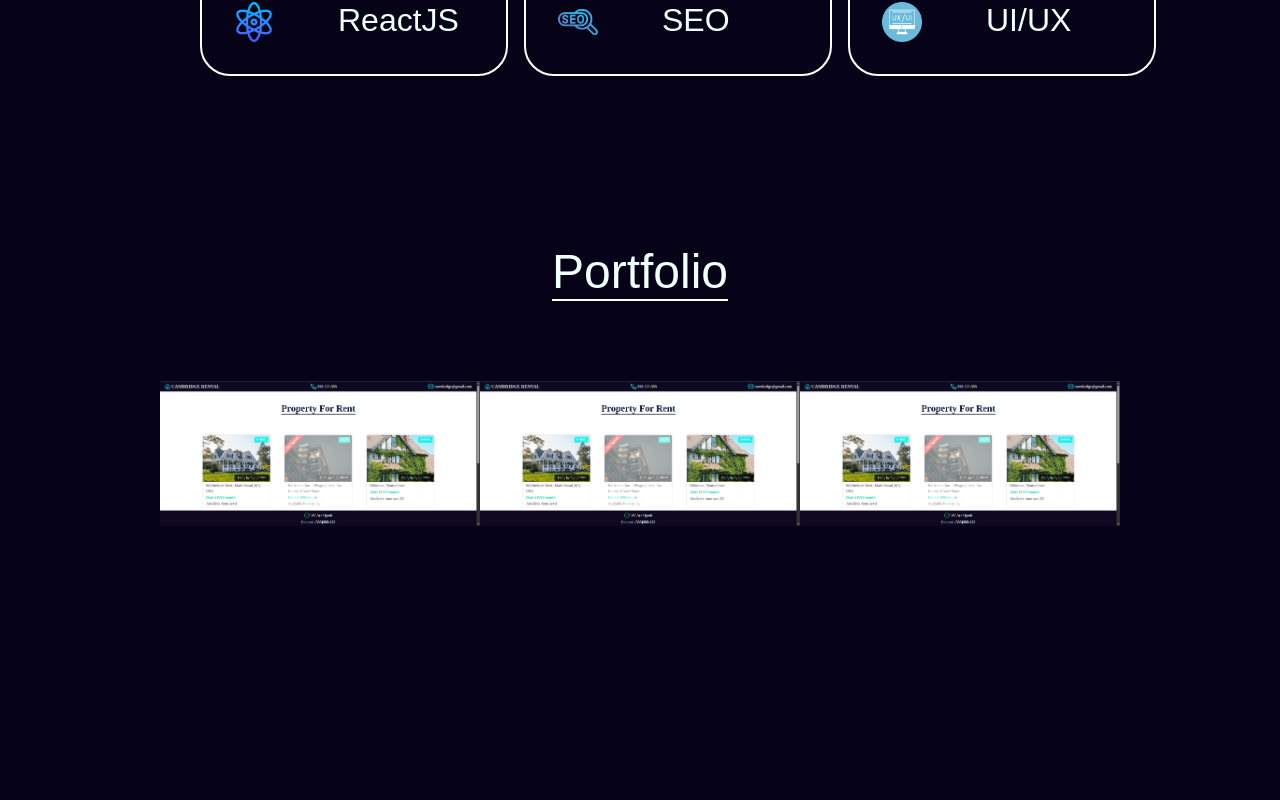
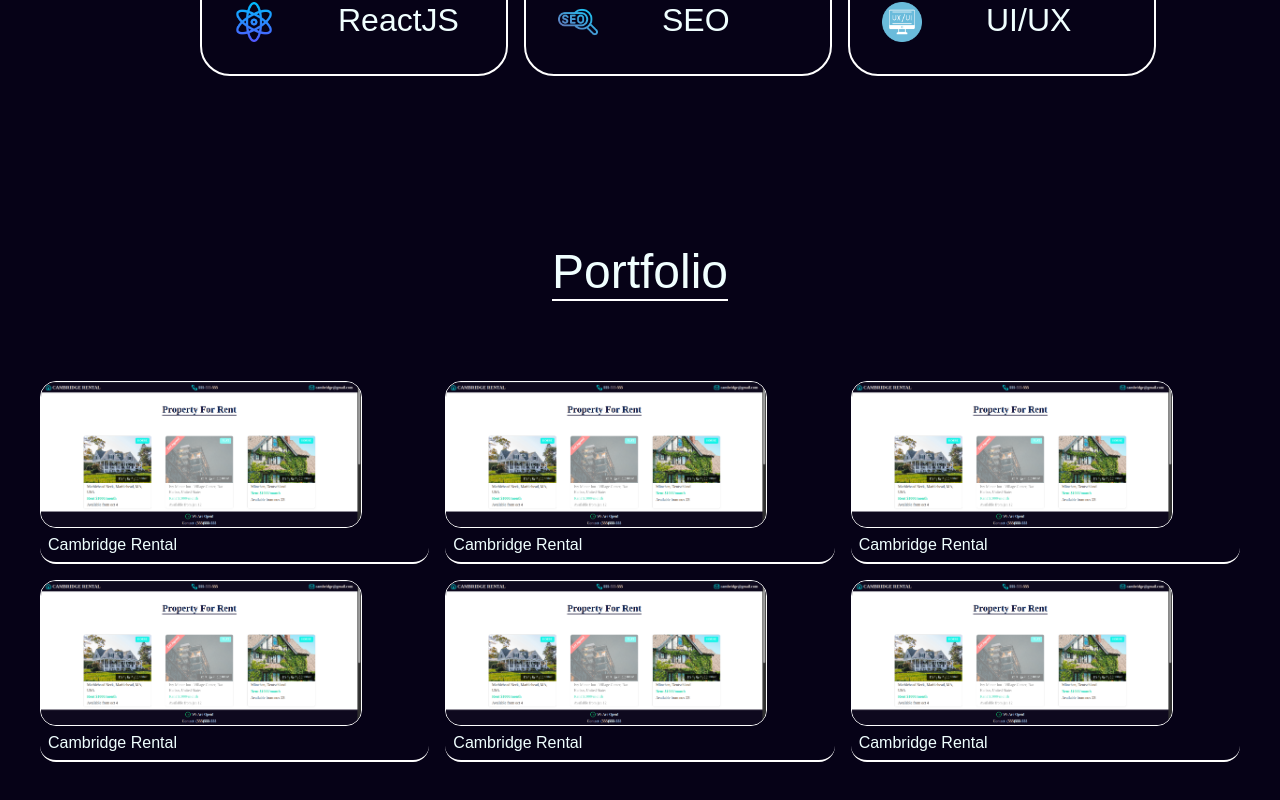
Before and after one commit to IALikhon/Portfolio, a React app: page / in a window 1280 px wide. Shown: the part 2263-3063 px from the top of the page. Before the commit the page ends 2949 px from the top, so only its background shows below. Built offline with nearby package versions, Linux system fonts and the light colour scheme; the HTML template or start-up script is replaced by a standard one.

Commit message:
Refactor Portfolio component structure; add ProjectCard component and associated styles

```diff
--- a/src/Components/Portfolio/Portfolio.css
+++ b/src/Components/Portfolio/Portfolio.css
@@ -1,8 +1,9 @@
-#Portfolio {
-  margin: 10rem;
+#portfolio {
+  margin: 10rem auto;
+  max-width: 1200px;
 }
 
-.header{
+.header {
   font-size: 3rem;
   display: flex;
   justify-self: center;
@@ -10,17 +11,14 @@
   margin-bottom: 5rem;
 }
 
-.project-card{
+.project-card {
   display: grid;
-    grid-template-columns: repeat(3,1fr);
-}
-
-.project-img{
-    width: 20rem;
+  grid-template-columns: repeat(3, 1fr);
+  gap: 1rem;
 }
 
 @media (max-width: 800px) {
-    .project-card{
+  .project-card {
     display: flex;
     flex-direction: column;
     gap: 2rem;
--- a/src/Components/Portfolio/Portfolio.jsx
+++ b/src/Components/Portfolio/Portfolio.jsx
@@ -1,31 +1,18 @@
 import "./Portfolio.css";
-// import Project from "../../asset/Projects/ProjectData";
+import ProjectCard from "./ProjectCard/ProjectCard";
+import Project from "../../asset/Projects/ProjectData";
 
 const Portfolio = () => {
-    return (
-      <div id="Portfolio">
-        <div className="header">Portfolio</div>
-        <div className="project-card">
-          <img
-            className="project-img"
-            src="src/asset/Projects/ProjectImg/CambridgeRental.png"
-            alt=""
-          />
-
-          <img
-            className="project-img"
-            src="src/asset/Projects/ProjectImg/CambridgeRental.png"
-            alt=""
-          />
-
-          <img
-            className="project-img"
-            src="src/asset/Projects/ProjectImg/CambridgeRental.png"
-            alt=""
-          />
-        </div>
+  return (
+    <div id="portfolio">
+      <div className="header">Portfolio</div>
+      <div className="project-card">
+        {Project.map(({ img, info }, index) => {
+          return <ProjectCard key={index} img={img} info={info} />;
+        })}
       </div>
-    );
+    </div>
+  );
 };
 
 export default Portfolio;
--- /dev/null
+++ b/src/Components/Portfolio/ProjectCard/ProjectCard.css
@@ -0,0 +1,19 @@
+.project {
+  border-bottom: 2px solid white;
+  border-radius: 1rem;
+  gap: 2rem;
+  padding: 0;
+}
+
+.project-img{
+    display: flex;
+    justify-self: start;
+    width: 20rem;
+    border: 1px solid white;
+    border-radius: 1rem;
+}
+
+.project-info{
+    margin: 8px;
+
+}
--- /dev/null
+++ b/src/Components/Portfolio/ProjectCard/ProjectCard.jsx
@@ -0,0 +1,12 @@
+import "./ProjectCard.css";
+
+const ProjectCard = ({ img, info }) => {
+  return (
+    <div className="project">
+      <img className="project-img" src={img} alt="" />
+      <div className="project-info">{info}</div>
+    </div>
+  );
+};
+
+export default ProjectCard;
--- a/src/asset/Projects/ProjectData.js
+++ b/src/asset/Projects/ProjectData.js
@@ -1,7 +1,27 @@
-
 const Project = [
   {
-    img: "../../asset/Project/ProjectImg/CambridgeRental.png",
+    img: "src/asset/Projects/ProjectImg/CambridgeRental.png",
+    info: "Cambridge Rental",
+  },
+  {
+    img: "src/asset/Projects/ProjectImg/CambridgeRental.png",
+    info: "Cambridge Rental",
+  },
+  {
+    img: "src/asset/Projects/ProjectImg/CambridgeRental.png",
+    info: "Cambridge Rental",
+  },
+  {
+    img: "src/asset/Projects/ProjectImg/CambridgeRental.png",
+    info: "Cambridge Rental",
+  },
+  {
+    img: "src/asset/Projects/ProjectImg/CambridgeRental.png",
+    info: "Cambridge Rental",
+  },
+  {
+    img: "src/asset/Projects/ProjectImg/CambridgeRental.png",
+    info: "Cambridge Rental",
   },
 ];
 
```
Lines whose indentation alone changed are shown as unchanged.
